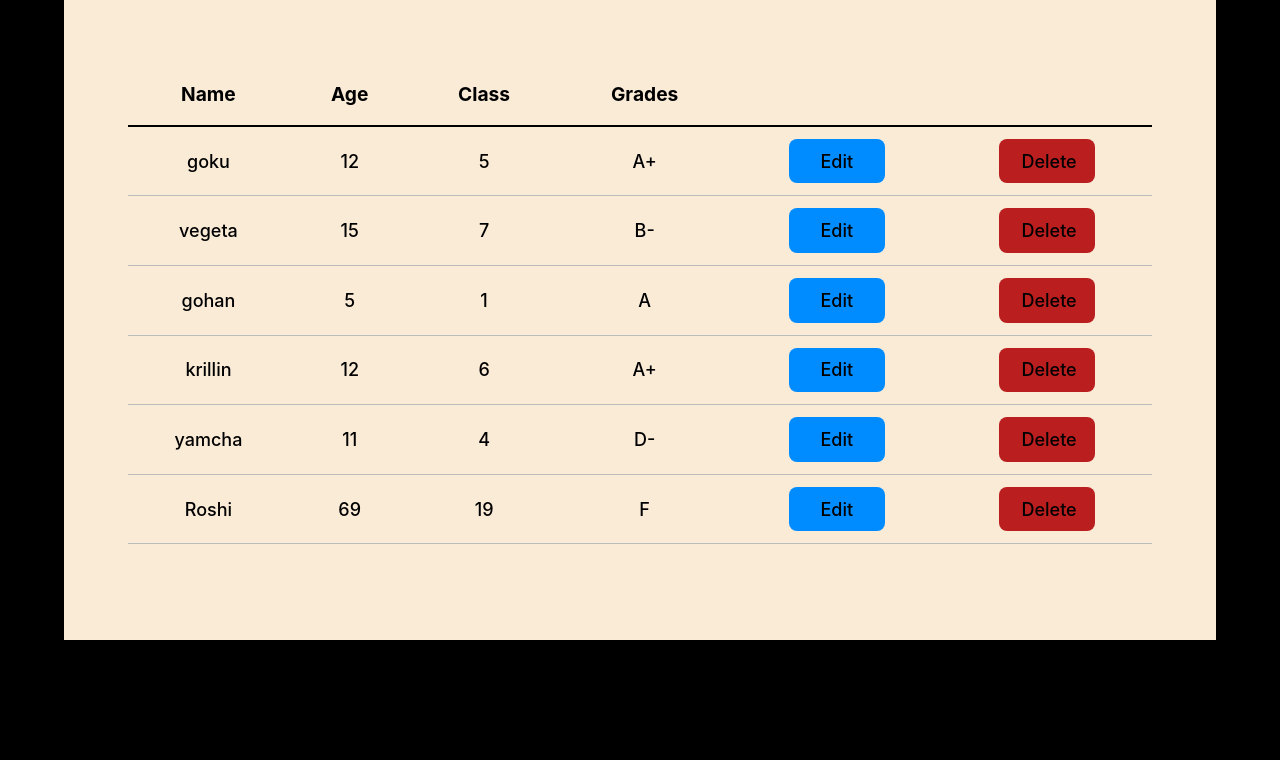
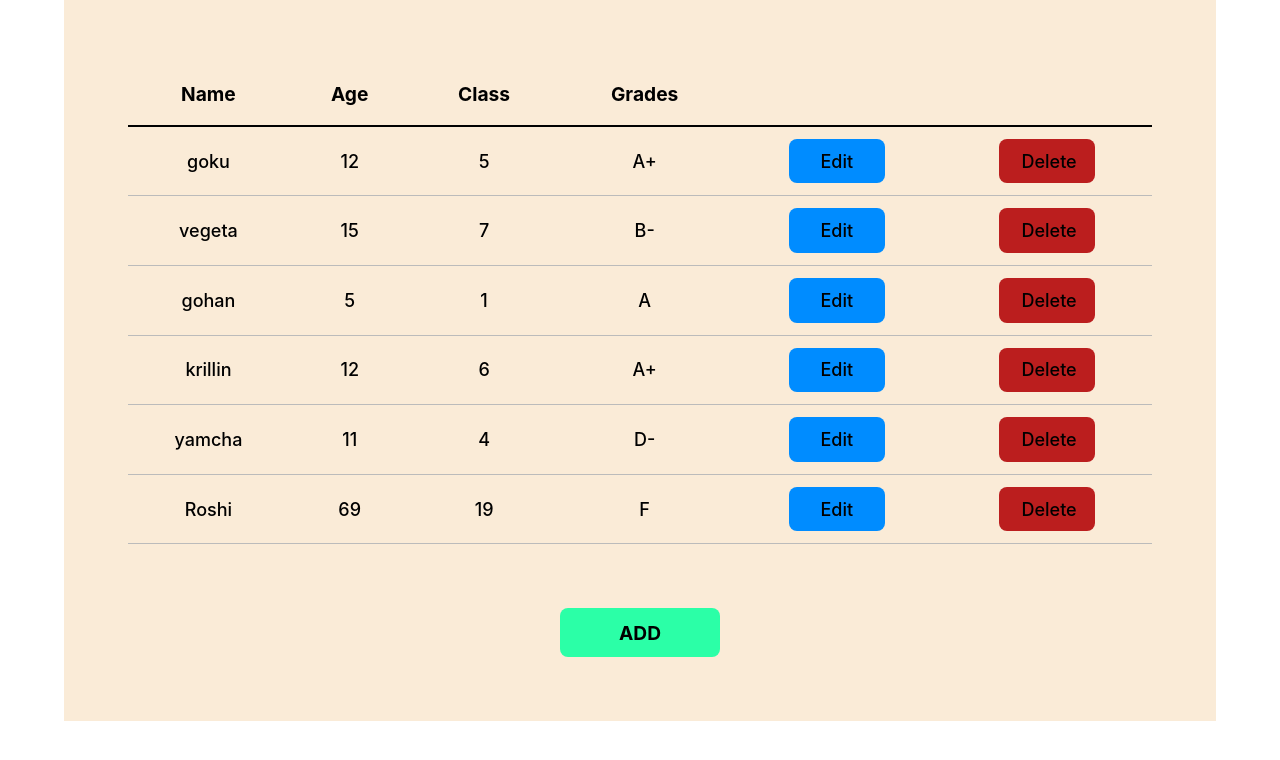
Before and after one commit to rush1dan/react-dotnet-CRUD, a React (Vite) app in the folder FrontEnd/ReactCRUD/: page / in a window 1280 px wide. Shown: the top 760 px of the page. Built offline with nearby package versions, Linux system fonts and the light colour scheme.

Commit message:
Add button added

```diff
--- a/FrontEnd/ReactCRUD/src/App.css
+++ b/FrontEnd/ReactCRUD/src/App.css
@@ -1,7 +1,7 @@
 .app {
 	width: 100vw;
 	min-height: 100vh;
-	background: #000;
+	background: #ffffff;
 }
 
 .container {
--- a/FrontEnd/ReactCRUD/src/components/StudentList.jsx
+++ b/FrontEnd/ReactCRUD/src/components/StudentList.jsx
@@ -24,6 +24,7 @@ export const StudentList = (props) => {
 
     return (
         <div className={styles.container}>
+            <div className={styles.tableContainer}>
                 <table className={styles.studentTable}>
                     <thead>
                         <tr>
@@ -45,7 +46,7 @@ export const StudentList = (props) => {
                         {
                             displayStudents.map((student, index) => {
                                 return (
-                                <tr key={index}>
+                                    <tr key={index} className={styles.dataRow}>
                                         {
                                             studentPropKeys.map((key, index) => {
                                                 return (
@@ -72,5 +73,13 @@ export const StudentList = (props) => {
                     </tbody>
                 </table>
             </div>
+
+            {/* Add Button */}
+            <div>
+                <button className={styles.add}>
+                    ADD
+                </button>
+            </div>
+        </div>
     )
 }
--- a/FrontEnd/ReactCRUD/src/styles/studentlist.module.css
+++ b/FrontEnd/ReactCRUD/src/styles/studentlist.module.css
@@ -1,4 +1,9 @@
 .container {
+    width: 100%;
+    position: relative;
+}
+
+.tableContainer {
     height: 32rem;
     width: 100%;
     overflow-x: auto;
@@ -28,6 +33,14 @@
     border-bottom: 1px solid #bbbbbb;
 }
 
+.dataRow {
+    cursor: pointer;
+}
+
+.dataRow:hover {
+    background-color: #cccccc;
+}
+
 .edit {
     width: 6rem;
     background-color: #008cff;
@@ -47,3 +60,18 @@
 .delete:hover {
     background-color: #4b0c0c;
 }
+
+.add {
+    width: 10rem;
+    background-color: #2bffa7;
+    font-size: larger;
+    font-weight: bold;
+    margin-top: 2rem;
+    display: block;
+    margin-left: auto;
+    margin-right: auto;
+}
+
+.add:hover {
+    background-color: #1add5b;
+}
```
Lines whose indentation alone changed are shown as unchanged.
